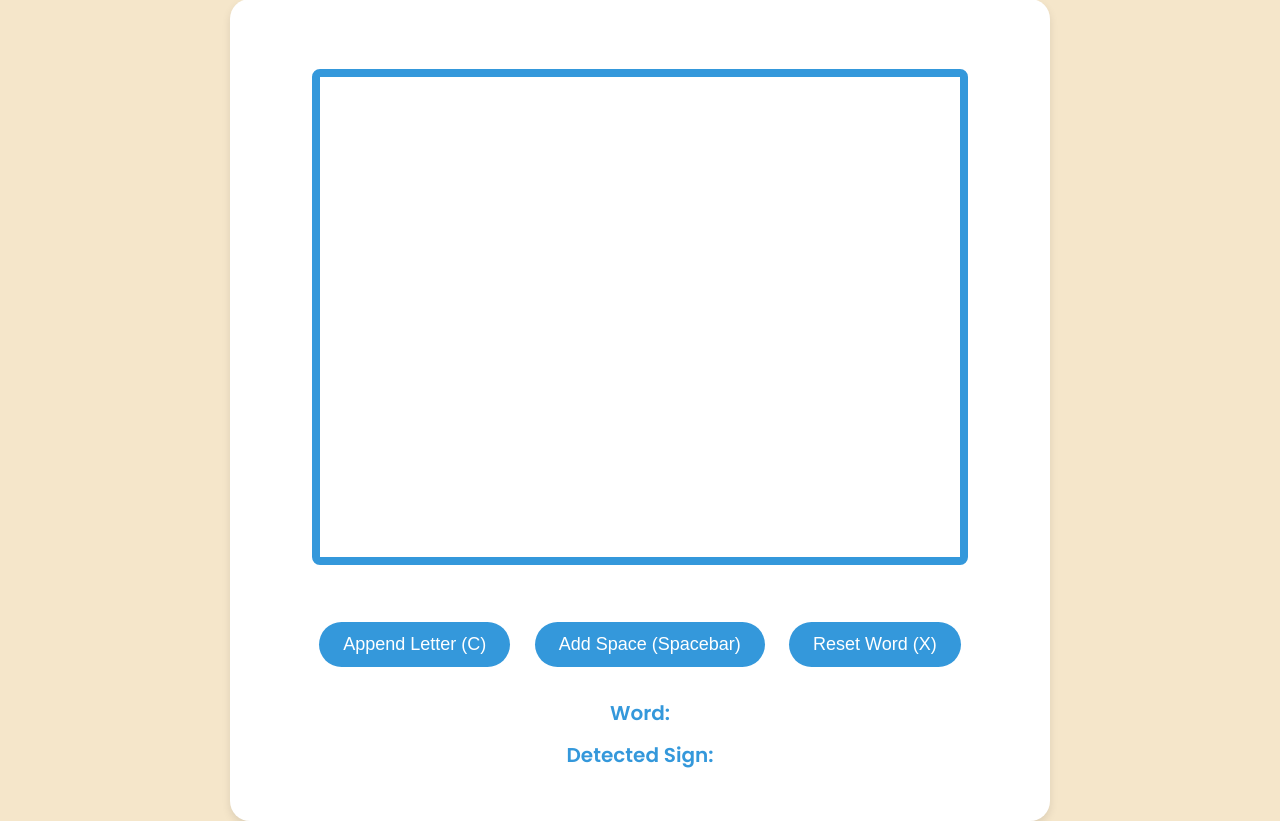
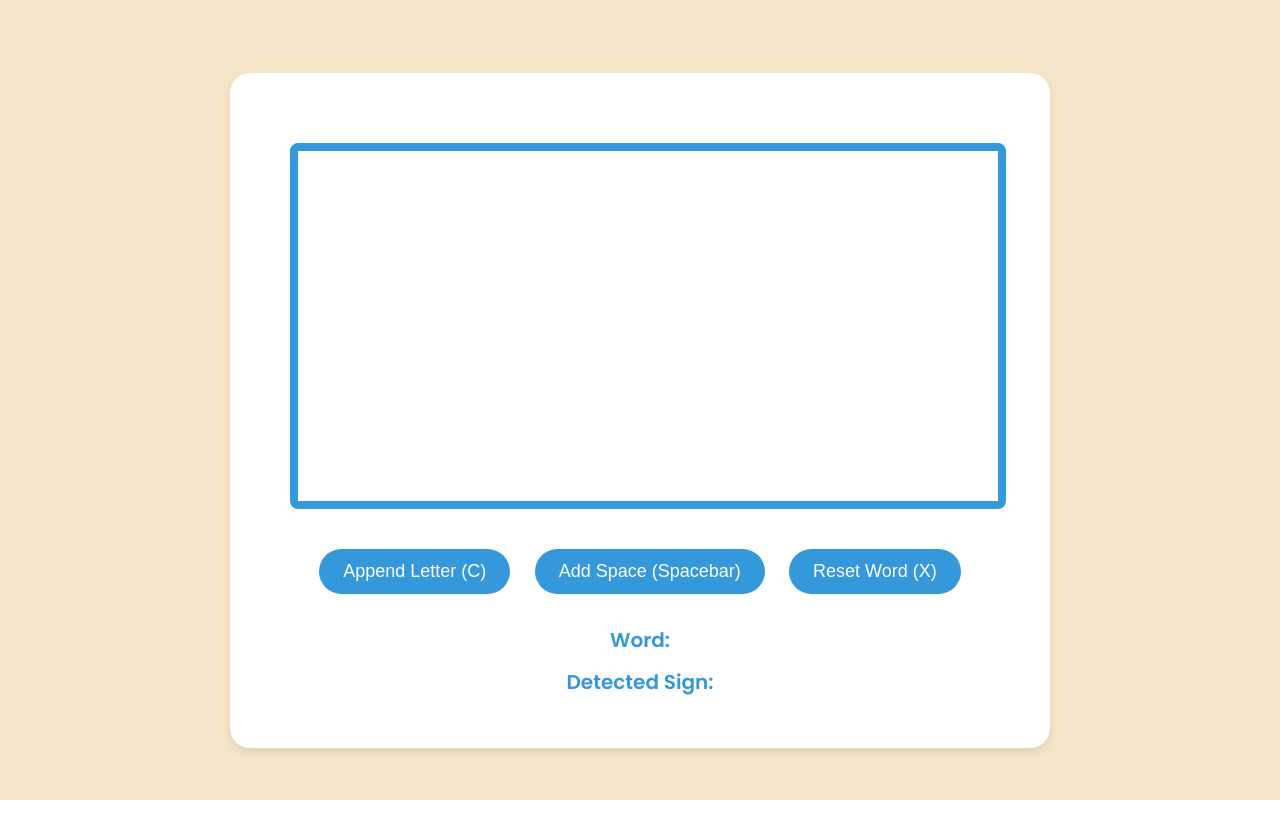
Before and after one commit to tbhatawdekar/Hackathon-2023-ASL, a Flask app: page /webcam in a window 1280 px wide. After the commit the page ends 800 px from the top, so only its background shows below. Run offline with Flask 3, Linux system fonts and the light colour scheme.

Commit message:
Made it better

```diff
--- a/Templates/webcam.html
+++ b/Templates/webcam.html
@@ -10,7 +10,10 @@
 
 <body>
     <div class="container">
-        <video id="webcam" width="640" height="480" autoplay></video>
+        <!-- <video id="webcam" width="640" height="480" autoplay playsinline muted></video> -->
+        <video id="webcam" width="100%" autoplay playsinline muted></video>
+
+        <!-- <video id="webcam" width="640" height="480" autoplay></video> -->
         <div class="buttons">
             <button id="capture" class="btn">Append Letter (C)</button>
             <button id="space" class="btn">Add Space (Spacebar)</button>
@@ -86,6 +89,11 @@
             wordElement.textContent = word;
         }
     });
+    navigator.mediaDevices.getUserMedia({ video: true })
+    .then(stream => {
+        webcamElement.srcObject = stream;
+        webcamElement.play();  // Explicitly play the video
+    });
 
 </script>
 <style>
@@ -99,6 +107,7 @@
         align-items: center;
         justify-content: center;
         height: 100vh;
+
     }
 
     .container {
@@ -152,6 +161,14 @@
         font-weight: 600;
         margin: 10px 0;
     }
+    #webcam {
+    max-width: 100vw;   /* maximum width is 100% of the viewport width */
+    max-height: 70vh;  /* maximum height is 70% of the viewport height */
+    margin: 30px auto; /* Center the webcam view horizontally */
+    display: block;    /* Ensure the video element is treated as a block-level element */
+    object-fit: cover; /* Add this line */
+    }
+
 </style>
 
 </body>
--- a/app.py
+++ b/app.py
@@ -47,4 +47,15 @@ def get_prediction():
     return jsonify({'predicted_class': predicted_class})
 
 if __name__ == '__main__':
-    app.run(debug=True)
+    app.run(host='0.0.0.0', port=5000, debug=False)
+
+# TO RUN ANYWHERE ON NETWORK INSTEAD OF JUST THIS DEVICE:
+# 1.
+# Go to ngrok's download page and download the appropriate version for your OS.
+# Unzip the downloaded file to get the ngrok executable.
+# Expose Your Flask App:
+# 2.
+# Run your Flask app as usual.
+# In a separate terminal or command prompt, navigate to the directory containing the ngrok executable.
+# 3.
+# Run the following command: ./ngrok http 5000 (or ngrok http 5000 on Windows).
```
